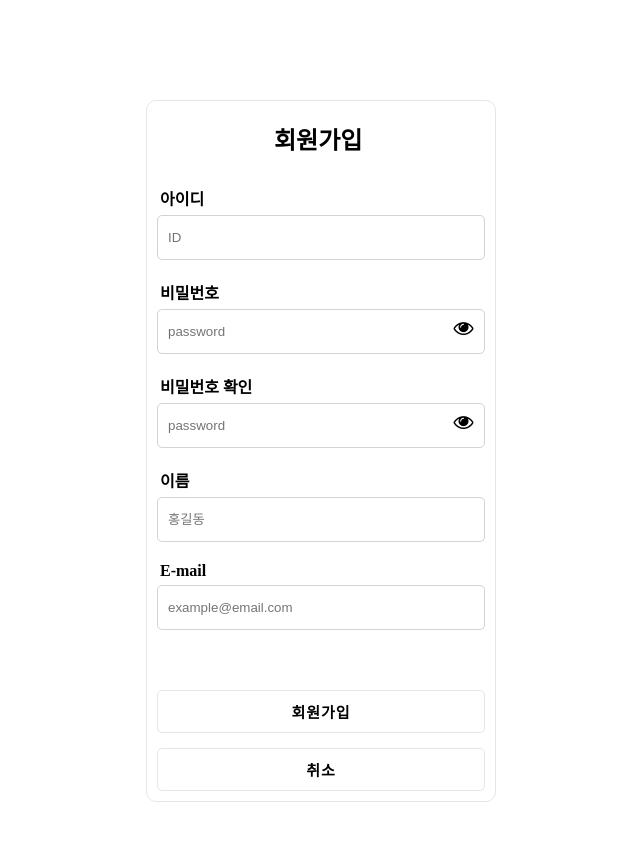
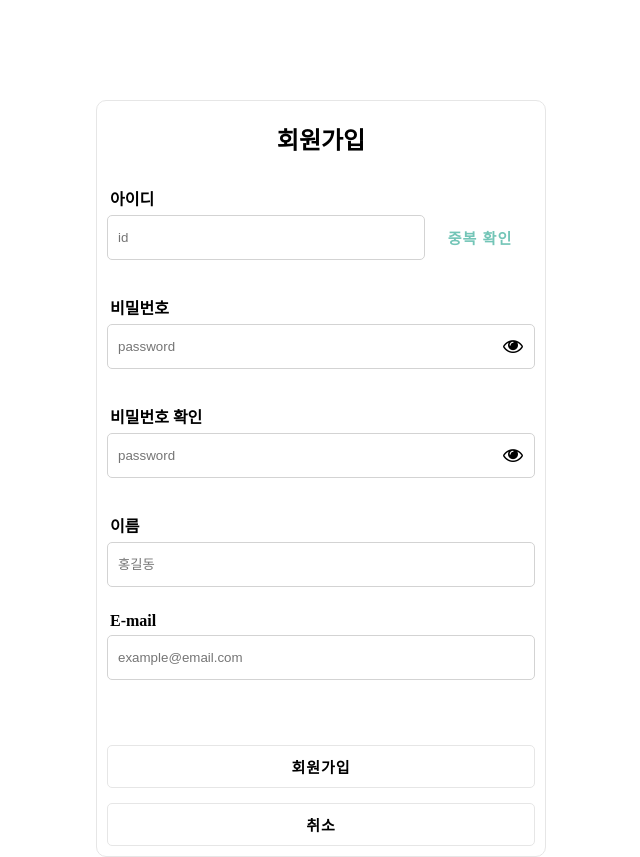
Before and after one commit to dclxxi/real-time-audience-reaction-analysis-service, a Django app: page /user/signup/ in a window 1280 px wide. Shown: the whole page, without its empty margins (319-959 px from the left). Before the commit the page ends 802 px from the top, so only its background shows below. Run offline with Django 5.2, Linux system fonts and the light colour scheme; some libraries are stand-ins or nearby versions.

Commit message:
feat: 회원가입 페이지 유효성 검사 추가

```diff
--- a/monitoring/static/css/sign_up.css
+++ b/monitoring/static/css/sign_up.css
@@ -30,7 +30,7 @@ header h2 {
 .user-inputs {
     width: 100%;
     margin: auto;
-    max-width: 350px;
+    max-width: 450px;
 }
 
 label {
@@ -46,7 +46,7 @@ input {
     box-sizing: border-box;
     border: 1px solid lightgray;
     border-radius: 5px;
-    margin-top: 5px;
+    margin: 5px 0;
 }
 
 .user-input-Privacy {
@@ -85,7 +85,8 @@ input {
     border: 1px solid grey;
     background-color: grey;
 }
-.btn-register:hover{
+
+.btn-register:hover {
     border: 1px solid #181934;
 }
 
@@ -161,3 +162,32 @@ button:hover {
     background-color: #73C5B7;
     border: none;
 }
+
+.check {
+    color: red;
+    font-size: 12px;
+    font-weight: bold;
+    margin: 5px;
+    overflow: hidden;
+    text-overflow: ellipsis;
+}
+
+#checkUserIdButton {
+    white-space: nowrap;
+    overflow: hidden;
+    text-overflow: ellipsis;
+    min-width: 100px;
+    height: 45px;
+    margin: 5px;
+    display: inline-block;
+    background-color: white;
+    color: #73C5B7;
+    padding: 10px 15px;
+    border: none;
+    border-radius: 5px;
+    font-size: 15px;
+    font-weight: bold;
+    letter-spacing: 1px;
+    cursor: pointer;
+    transition: all 0.3s ease;
+}
--- /dev/null
+++ b/monitoring/static/js/sign_up.js
@@ -0,0 +1,81 @@
+document.getElementById('checkUserIdButton').addEventListener('click', checkUserId);
+document.getElementById('userid').addEventListener('input', validateUserId);
+document.getElementById('password').addEventListener('input', validatePassword);
+document.getElementById('password').addEventListener('input', validatePasswordConfirmation);
+document.getElementById('confirmPassword').addEventListener('input', validatePasswordConfirmation);
+document.getElementById('signupButton').addEventListener('click', validateUserIdBeforeSignup);
+
+function checkUserId() {
+    const userid = document.getElementById('userid').value;
+    if (!userid) {
+        alert('아이디를 입력해주세요.');
+        return;
+    }
+
+    fetch(`/user/check_userid/?userid=${encodeURIComponent(userid)}`)
+        .then(response => {
+            if (!response.ok) {
+                throw new Error('서버에서 응답이 없습니다. 다시 시도해주세요.');
+            }
+            return response.json();
+        })
+        .then(data => {
+            if (data.is_taken) {
+                alert('이미 사용 중인 아이디입니다.');
+            } else {
+                alert('사용 가능한 아이디입니다.');
+                document.getElementById('userid').setAttribute('data-userid-valid', 'true');
+            }
+        })
+        .catch(error => {
+            alert(error.message);
+        });
+}
+
+
+function validateUserId() {
+    let userid = document.getElementsByName('userid')[0].value;
+    let userIdError = document.getElementById('user_id_check');
+
+    if (userid.length < 6 || userid.length > 15 || !/^[a-zA-Z0-9]+$/.test(userid)) {
+        userIdError.innerHTML = '아이디는 6~15자리의 영문자와 숫자로 이루어져야 합니다.';
+    } else {
+        userIdError.innerHTML = '';
+    }
+}
+
+function validatePassword() {
+    let password = document.getElementsByName('password')[0].value;
+    let passwordError = document.getElementById('password_check');
+    let patterns = [/[0-9]/, /[a-z]/, /[A-Z]/, /[^0-9a-zA-Z]/];
+    let count = patterns.reduce((acc, pattern) => acc + pattern.test(password), 0);
+
+    if (password.length < 8) {
+        passwordError.innerHTML = '비밀번호는 최소 8자 이상이어야 합니다.';
+    } else if (count < 3) {
+        passwordError.innerHTML = '비밀번호는 숫자, 소문자, 대문자, 특수 문자 중 최소 3가지를 포함해야 합니다.';
+    } else {
+        passwordError.innerHTML = '';
+    }
+}
+
+function validatePasswordConfirmation() {
+    let password = document.getElementById('password').value;
+    let confirmPassword = document.getElementById('confirmPassword').value;
+    let passwordConfirmError = document.getElementById('password_confirm_check');
+
+    if (confirmPassword !== password) {
+        passwordConfirmError.textContent = '비밀번호가 일치하지 않습니다.';
+    } else {
+        passwordConfirmError.textContent = '';
+    }
+}
+
+function validateUserIdBeforeSignup(event) {
+    let useridValid = document.getElementById('userid').getAttribute('data-userid-valid');
+    if (useridValid !== 'true') {
+        let userIdError = document.getElementById('user_id_check');
+        userIdError.innerHTML = '아이디 중복 확인을 해주세요.';
+        event.preventDefault();
+    }
+}
--- a/monitoring/templates/user/sign_up.html
+++ b/monitoring/templates/user/sign_up.html
@@ -11,31 +11,32 @@
 </head>
 <body>
 <div class="user-inputs" style="border-radius: 10px; border: 1px solid #E6E6E6; margin-top: 100px;">
-    <h2 style="color: black;margin-left: 127px;">회원가입</h2>
+    <h2 style="color: black; text-align: center;">회원가입</h2>
     <form method="post" enctype="multipart/form-data" action="{% url 'user:signup' %}">
         <div class="user-input-Privacy">
             <label>아이디</label>
-            <input type="text" pattern="[A-Za-z0-9]{6,15}" title="아이디는 6~15자리의 영문자와 숫자로 이루어져야 합니다." placeholder="ID"
-                   name="userid" required>
+            <div style="display: flex">
+                <input type="text" placeholder="id" id="userid" name="userid" required>
+                <button type="button" id="checkUserIdButton">중복 확인</button>
+            </div>
+            <div class="check" id="user_id_check"></div>
         </div>
-
         <div class="user-input-Privacy">
             <div class="test-class">
                 <label>비밀번호</label>
-                <input type="password" id="password" placeholder="password" name="password" required
-                        onchange="isSame()">
+                <input type="password" id="password" placeholder="password" name="password" required>
                 <i class="fa fa-eye" id="InputPassword"></i>
             </div>
+            <div class="check" id="password_check"></div>
         </div>
         <div class="user-input-Privacy">
             <div class="test-class">
                 <label>비밀번호 확인</label>
-                <input type="password" id="confirmPassword" placeholder="password" name="password_confirm" required onchange="isSame()">
+                <input type="password" id="confirmPassword" placeholder="password" name="password_confirm" required>
                 <i class="fa fa-eye" id="InputConfirmPassword"></i>
-                <div id="pw_check" style="color: black; font-size: 12px; font-weight: bold"></div>
             </div>
+            <div class="check" id="password_confirm_check"></div>
         </div>
-
         <div class="user-input-Privacy">
             <label>이름</label>
             <input type="text" placeholder="홍길동" name="name" required>
@@ -44,47 +45,18 @@
             <label>E-mail</label>
             <input type="email" placeholder="example@email.com" name="email" required>
         </div>
-        {#        <div class="user-input-Privacy">#}
-        {#            <label for="phone">전화번호:</label>#}
-        {#            <input type="tel" id="phone" name="phone" pattern="[0-9]{3}-[0-9]{4}-[0-9]{4}"#}
-        {#                   title="전화번호 형식: 010-1234-5678" placeholder="010-0000-0000">#}
-        {#        </div>#}
-
         <div class="user-input-Privacy" style="margin-top: 40px;">
-            <button style="margin-left:auto; margin-bottom: 15px;" class="btn btn-register" type="submit">회원가입</button>
-            <button style="margin:auto;" class="btn btn-cancel" type="button" onclick="location.href='/user/login/'">취소</button>
+            <button style="margin-left:auto; margin-bottom: 15px;"
+                    class="btn btn-register" type="submit" id="signupButton">회원가입
+            </button>
+            <button style="margin:auto;"
+                    class="btn btn-cancel" type="button" onclick="location.href='/user/login/'">취소
+            </button>
         </div>
-        <!-- <img src="../../static/img/sign-up-image.png" alt="sign-up-image" class="img"> -->
     </form>
 </div>
-<p>{{ error }}</p>
-<script>
-    function loadFile(input) {
-        var file = input.files[0];
-        var name = document.getElementById('fileName');
-        name.textContent = file.name;
-    }
 
-    /*
-    $('#button_profile_upload').click(function () {
-        $('#profile_image').click();
-    })*/
-
-    function isSame(){
-        let password = document.getElementById('password');
-        let confirm_password = document.getElementById('confirmPassword');
-        if (password.value!==''&&confirm_password.value!==''){
-            if(password.value===confirm_password.value){
-                document.getElementById('pw_check').innerHTML='비밀번호가 일치합니다.';
-            }else{
-                document.getElementById('pw_check').innerHTML='비밀번호가 일치하지 않습니다.';
-            }
-        }
-    }
-
-
-
-</script>
 <script src="../../static/js/see_password.js"></script>
+<script src="../../static/js/sign_up.js"></script>
 </body>
 </html>
--- a/monitoring/user/urls.py
+++ b/monitoring/user/urls.py
@@ -6,6 +6,7 @@ app_name = "user"
 
 urlpatterns = [
     path("signup/", views.signup_view, name="signup"),
+    path('check_userid/', views.check_userid_existence, name='check_userid'),
     path("login/", views.login_view, name="login"),
     path("logout/", views.logout_view, name="logout"),
 ]
--- a/monitoring/user/views.py
+++ b/monitoring/user/views.py
@@ -3,10 +3,20 @@ import re
 
 from django.contrib.auth import authenticate, login, logout
 from django.contrib.auth.hashers import make_password
+from django.http import JsonResponse
 from django.shortcuts import render, redirect
 from django.views.decorators.csrf import csrf_exempt
 
 from user.models import User
+
+
+@csrf_exempt
+def check_userid_existence(request):
+    if request.method == "GET":
+        userid = request.GET.get('userid')
+        is_taken = User.objects.filter(userid=userid).exists()
+
+        return JsonResponse({'is_taken': is_taken})
 
 
 @csrf_exempt
@@ -48,7 +58,7 @@ def validate_userid(userid):
     if not userid or not re.match("^[a-zA-Z0-9]{6,15}$", userid):
         return "아이디는 6~15자리의 영문자와 숫자로 이루어져야 합니다."
 
-    if User.objects.filter(username=userid).exists():
+    if User.objects.filter(userid=userid).exists():
         return "이미 존재하는 사용자 ID입니다."
 
     return None
@@ -61,10 +71,6 @@ def validate_password(password, userid, name, email):
     patterns = ["[0-9]", "[a-z]", "[A-Z]", "[^0-9a-zA-Z]"]
     if sum(bool(re.search(pattern, password)) for pattern in patterns) < 3:
         return "비밀번호는 숫자, 소문자, 대문자, 특수 문자 중 최소 3가지를 포함해야 합니다."
-
-    email_prefix = email.split("@")[0]
-    if any(info.lower() in password.lower() for info in [userid, name, email_prefix]):
-        return "비밀번호에 개인 정보나 일반적인 단어를 사용할 수 없습니다."
 
     return None
 
```
